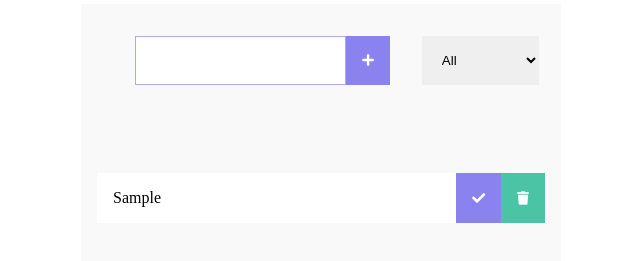
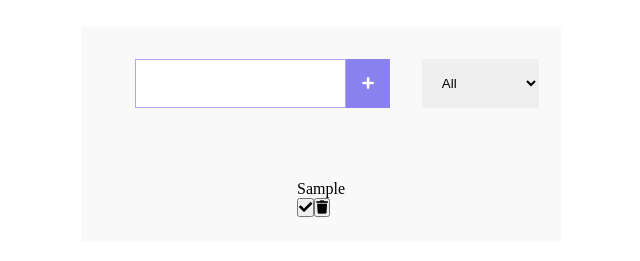
Before and after one commit to iDevBrandon/100-Vanilla-Javascript-Projects, a plain HTML site: page vanilla_todo/index.html in a window 1280 px wide. Both pictures are taken after typing "Sample" into the empty fields and a click on the button 686 px from the left and 434 px from the top of the page. Shown: the part 333-594 px from the top of the page, without its empty margins (319-959 px from the left). Drawn offline with Linux system fonts and the light colour scheme.

Commit message:
trying again

```diff
--- a/vanilla_todo/app.js
+++ b/vanilla_todo/app.js
@@ -5,34 +5,48 @@ const todoList = document.querySelector(".todo__list");
 const addTodo = (e) => {
   e.preventDefault();
   if (todoInput.value.length > 0) {
-    // each todo
-    const listItem = document.createElement("li");
-    listItem.classList.add("todo__list--item");
+    // prevent from submitting
+    event.preventDefault();
+    // create todo element
+    const todoDiv = document.createElement("div");
+    todoDiv.classList.add("todo");
 
-    const listBody = document.createElement("div");
-    listBody.classList.add("todo__list--body");
-    listBody.innerText = todoInput.value;
+    const newTodo = document.createElement("li");
+    newTodo.innerText = todoInput.value;
+    newTodo.classList.add("todo-item");
 
+    // add todo item into todoDiv
+    todoDiv.appendChild(newTodo);
+
+    // CHECK COMPLETE MARK
+    const completedButton = document.createElement("button");
+    completedButton.innerHTML = "<i class='fas fa-check'></i>";
+    completedButton.classList.add("complete-btn");
+    todoDiv.appendChild(completedButton);
+    // Add todo in LS
+
+    // CHECK DELETE MARK
+    const trashButton = document.createElement("button");
+    trashButton.innerHTML = "<i class='fas fa-trash'></i>";
+    trashButton.classList.add("trash-btn");
+    todoDiv.appendChild(trashButton);
+
+    todoList.appendChild(todoDiv);
+
+    // clear input value after adding
     todoInput.value = "";
-    listItem.appendChild(listBody);
-
-    // COMPLETE mark
-    const completeBtn = document.createElement("button");
-    completeBtn.classList.add("complete-btn");
-    completeBtn.innerHTML = '<i class="fas fa-check"></i>';
-    listItem.appendChild(completeBtn);
-
-    // DELETE mark
-    const deleteBtn = document.createElement("button");
-    deleteBtn.classList.add("trash-btn");
-    deleteBtn.innerHTML = '<i class="fas fa-trash"></i>';
-    listItem.appendChild(deleteBtn);
-
-    // insert todos into ul
-    todoList.appendChild(listItem);
   } else {
     alert("Type sth please");
   }
 };
 
+// delte todo
+const deleteTodo = (e) => {
+  const item = e.target.children[1];
+
+  const todo = item.parentElement;
+  console.log(todo.children);
+};
+
 todoAddBtn.addEventListener("click", addTodo);
+todoList.addEventListener("click", deleteTodo);
--- a/vanilla_todo/style.scss
+++ b/vanilla_todo/style.scss
@@ -86,7 +86,6 @@ h1 {
     padding: rem;
     width: 80%;
     display: flex;
-    width: 100%;
 
     .complete-btn,
     .trash-btn {
@@ -94,6 +93,7 @@ h1 {
       border: none;
       cursor: pointer;
       padding: 1rem;
+      pointer-events: none;
     }
 
     .complete-btn {
```
Also changed, not shown: vanilla_todo/style.css, 1 other file.
